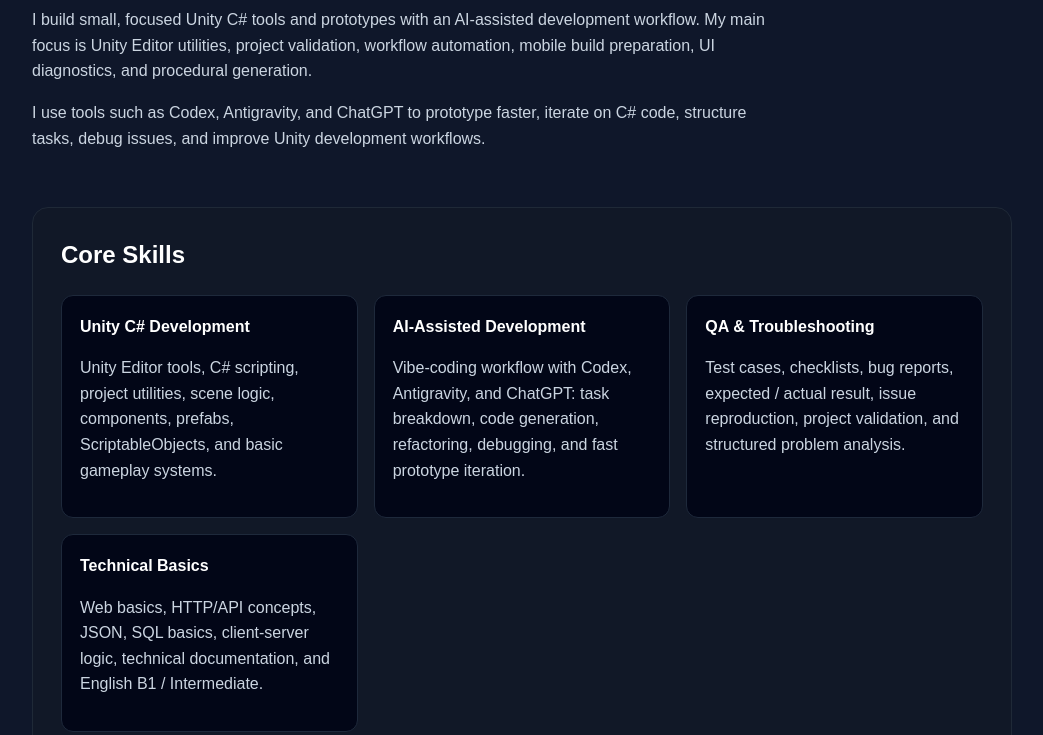
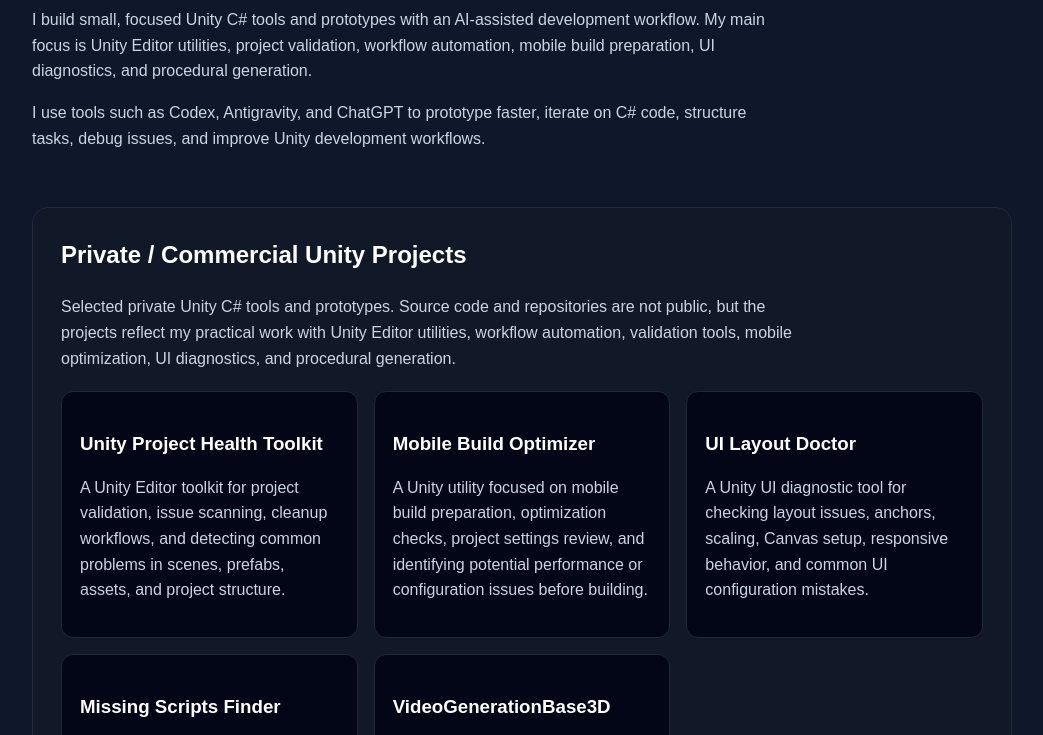
Before and after one commit to FoxSuda/foxsuda.github.io, a plain HTML site: page index.html in a window 1280 px wide. Shown: the part 184-919 px from the top of the page, without its empty margins (118-1161 px from the left). Drawn offline with Linux system fonts and the light colour scheme.

Commit message:
Update index.html

```diff
--- a/index.html
+++ b/index.html
@@ -141,39 +141,54 @@
     </section>
 
     <section class="card">
-      <h2>Core Skills</h2>
+  <h2>Private / Commercial Unity Projects</h2>
+  <p>
+    Selected private Unity C# tools and prototypes. Source code and repositories
+    are not public, but the projects reflect my practical work with Unity Editor
+    utilities, workflow automation, validation tools, mobile optimization, UI
+    diagnostics, and procedural generation.
+  </p>
 
   <div class="grid">
     <div class="item">
-          <strong>Unity C# Development</strong>
+      <h3>Unity Project Health Toolkit</h3>
       <p>
-            Unity Editor tools, C# scripting, project utilities, scene logic,
-            components, prefabs, ScriptableObjects, and basic gameplay systems.
+        A Unity Editor toolkit for project validation, issue scanning, cleanup
+        workflows, and detecting common problems in scenes, prefabs, assets, and
+        project structure.
       </p>
     </div>
 
     <div class="item">
-          <strong>AI-Assisted Development</strong>
+      <h3>Mobile Build Optimizer</h3>
       <p>
-            Vibe-coding workflow with Codex, Antigravity, and ChatGPT:
-            task breakdown, code generation, refactoring, debugging, and fast
-            prototype iteration.
+        A Unity utility focused on mobile build preparation, optimization checks,
+        project settings review, and identifying potential performance or
+        configuration issues before building.
       </p>
     </div>
 
     <div class="item">
-          <strong>QA & Troubleshooting</strong>
+      <h3>UI Layout Doctor</h3>
       <p>
-            Test cases, checklists, bug reports, expected / actual result,
-            issue reproduction, project validation, and structured problem analysis.
+        A Unity UI diagnostic tool for checking layout issues, anchors, scaling,
+        Canvas setup, responsive behavior, and common UI configuration mistakes.
       </p>
     </div>
 
     <div class="item">
-          <strong>Technical Basics</strong>
+      <h3>Missing Scripts Finder</h3>
       <p>
-            Web basics, HTTP/API concepts, JSON, SQL basics, client-server logic,
-            technical documentation, and English B1 / Intermediate.
+        A focused Unity Editor tool for locating GameObjects, prefabs, and scenes
+        that contain missing MonoBehaviour scripts or broken script references.
+      </p>
+    </div>
+
+    <div class="item">
+      <h3>VideoGenerationBase3D</h3>
+      <p>
+        A Unity 3D procedural generation base focused on generating scenes,
+        objects, layouts, and visual structures through code-driven systems.
       </p>
     </div>
   </div>
```
Lines whose indentation alone changed are shown as unchanged.
